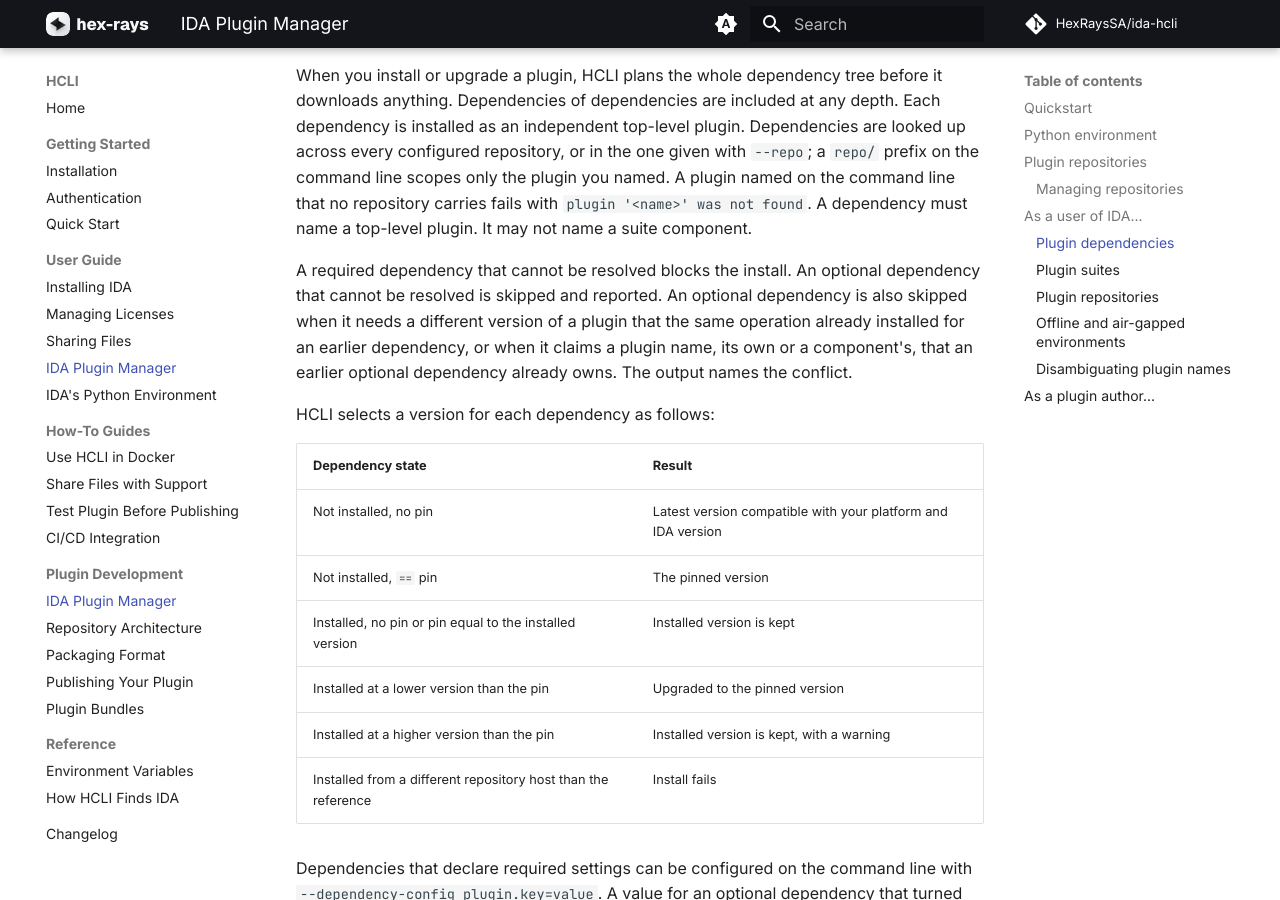
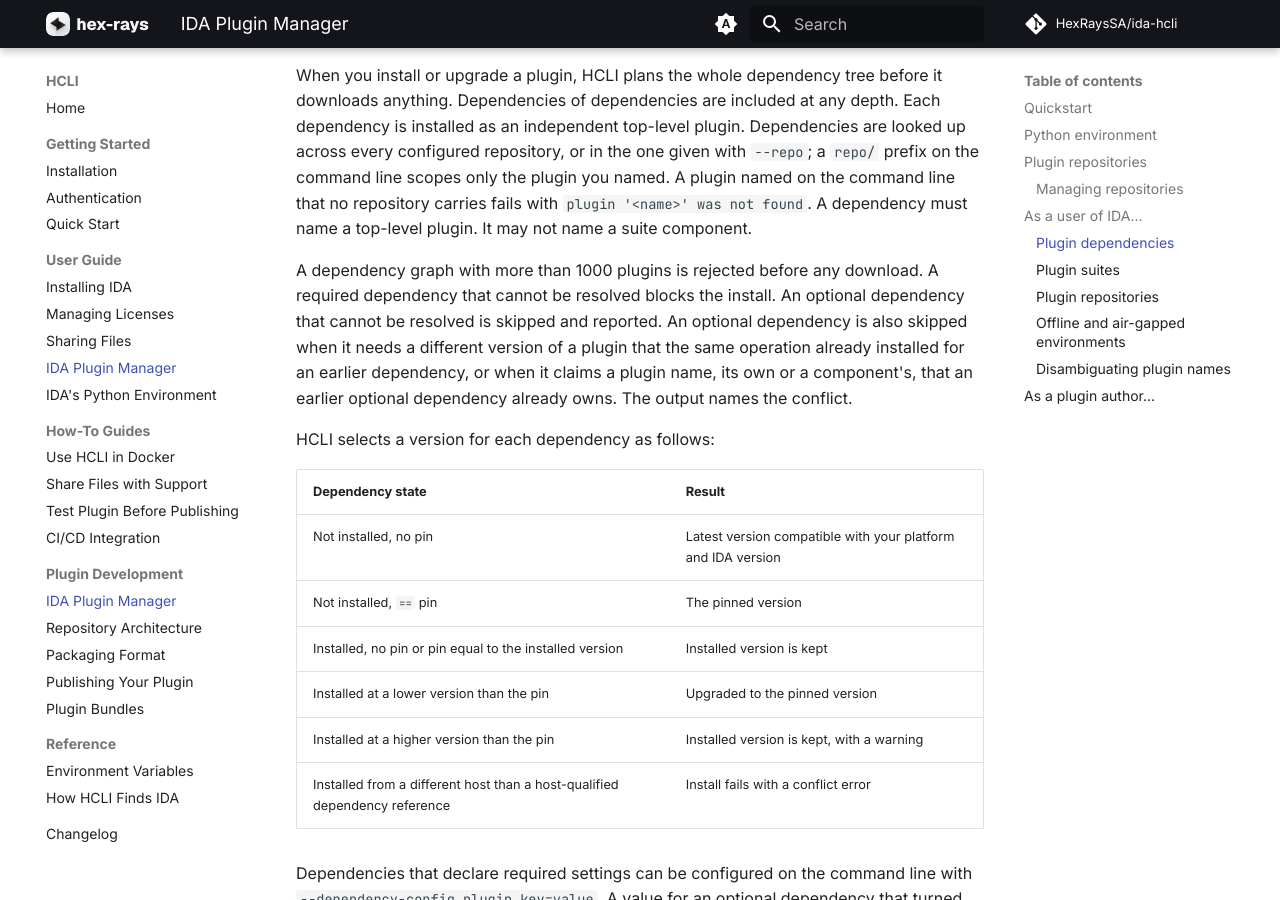
Before and after one commit to HexRaysSA/ida-hcli, an MkDocs documentation site: the page built from docs/user-guide/plugin-manager.md, in a window 1280 px wide and 900 px high, scrolled down 3238 px. Built offline with MkDocs 1.6.1 and Material for MkDocs 9.7.7, drawn with Linux system fonts in a browser that asks for light colours; comment, search, counter and statistics services are not loaded.

Commit message:
document the host conflict rule, graph size limit, and dependency changes
Co-Authored-By: Claude Fable 5.1 <noreply@anthropic.com>

```diff
--- a/docs/user-guide/plugin-manager.md
+++ b/docs/user-guide/plugin-manager.md
@@ -125,7 +125,7 @@ A plugin can declare other plugins as dependencies in its `ida-plugin.json`. Eac
 
 When you install or upgrade a plugin, HCLI plans the whole dependency tree before it downloads anything. Dependencies of dependencies are included at any depth. Each dependency is installed as an independent top-level plugin. Dependencies are looked up across every configured repository, or in the one given with `--repo`; a `repo/` prefix on the command line scopes only the plugin you named. A plugin named on the command line that no repository carries fails with `plugin '<name>' was not found`. A dependency must name a top-level plugin. It may not name a suite component.
 
-A required dependency that cannot be resolved blocks the install. An optional dependency that cannot be resolved is skipped and reported. An optional dependency is also skipped when it needs a different version of a plugin that the same operation already installed for an earlier dependency, or when it claims a plugin name, its own or a component's, that an earlier optional dependency already owns. The output names the conflict.
+A dependency graph with more than 1000 plugins is rejected before any download. A required dependency that cannot be resolved blocks the install. An optional dependency that cannot be resolved is skipped and reported. An optional dependency is also skipped when it needs a different version of a plugin that the same operation already installed for an earlier dependency, or when it claims a plugin name, its own or a component's, that an earlier optional dependency already owns. The output names the conflict.
 
 HCLI selects a version for each dependency as follows:
 
@@ -136,7 +136,7 @@ HCLI selects a version for each dependency as follows:
 | Installed, no pin or pin equal to the installed version | Installed version is kept |
 | Installed at a lower version than the pin | Upgraded to the pinned version |
 | Installed at a higher version than the pin | Installed version is kept, with a warning |
-| Installed from a different repository host than the reference | Install fails |
+| Installed from a different host than a host-qualified dependency reference | Install fails with a conflict error |
 
 Dependencies that declare required settings can be configured on the command line with `--dependency-config plugin.key=value`. A value for an optional dependency that turned out to be unavailable is ignored with a warning. In an interactive terminal, HCLI prompts for missing required settings before it changes anything.
 
```
Also changed, not shown: CHANGELOG.md (+2 -0 lines), docs/changelog.md (+1 -1 lines).
